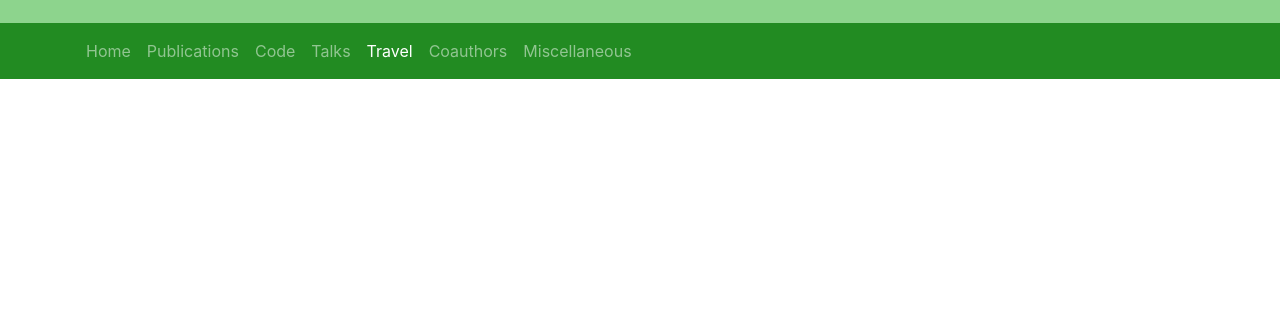
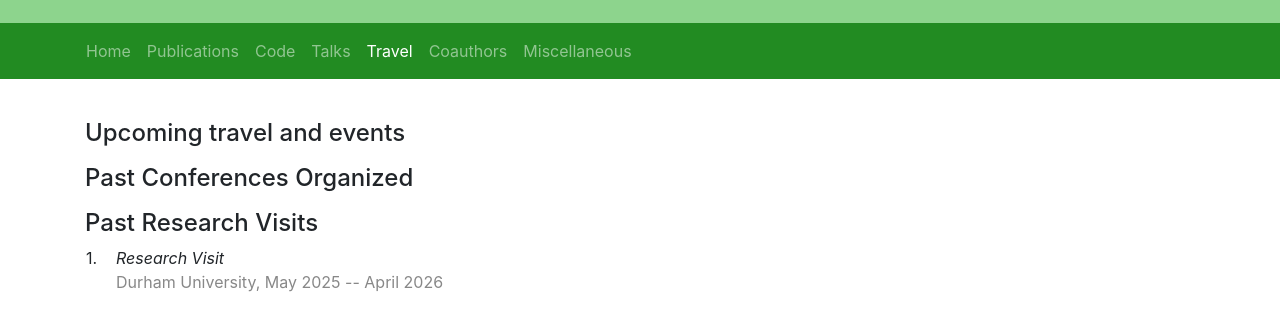
Before and after one commit to chunyanghumath/chunyanghumath.github.io, a plain HTML site: page activities.html in a window 1280 px wide. Shown: the part 101-432 px from the top of the page. Drawn offline with nearby package versions, Linux system fonts and the light colour scheme.

Commit message:
Add files via upload

```diff
--- a/activities.html
+++ b/activities.html
@@ -2,7 +2,7 @@
 <html lang="en">
 
 <head>
-  <title>Chunyang Hu</title>
+  <title>Chunyang Hu - Travel</title>
   <meta charset="utf-8">
   <meta name="viewport" content="width=device-width, initial-scale=1">
 
@@ -30,8 +30,6 @@
   </header>
 
 
-
-
   <nav class="navbar navbar-expand navbar-dark bg-dark">
     <div class="container">
       <ul class="navbar-nav ml-2 mr-auto">
@@ -48,6 +46,40 @@
 
   <!-- PAGE BEGIN -->
 
+  <div class="container my-4">
+    <div class="row">
+      <div class="col">
+
+        <!-- EVENTS -->
+
+        <p>
+          <h4>Upcoming travel and events</h4>
+          <table class="paper-list" id="firstlist">
+            <!-- THE EMPTY SET
+            <span style="font-size: 15pt;">&varnothing;</span>-->
+
+
+
+        <p>
+          <h4>Past Conferences Organized</h4>
+
+
+        <p>
+          <h4>Past Research Visits</h4>
+          <table class="paper-list">
+
+
+            <tr>
+              <td class="paper"/>
+              <td>
+                <span class="paper-text">
+                  <span class="paper-title"> Research Visit </span><br/>
+                  <span class="journal-text"> Durham University, May 2025 -- April 2026</span><br/>
+
+                </span>
+              </td>
+            </tr>
+
 
 
 
```
